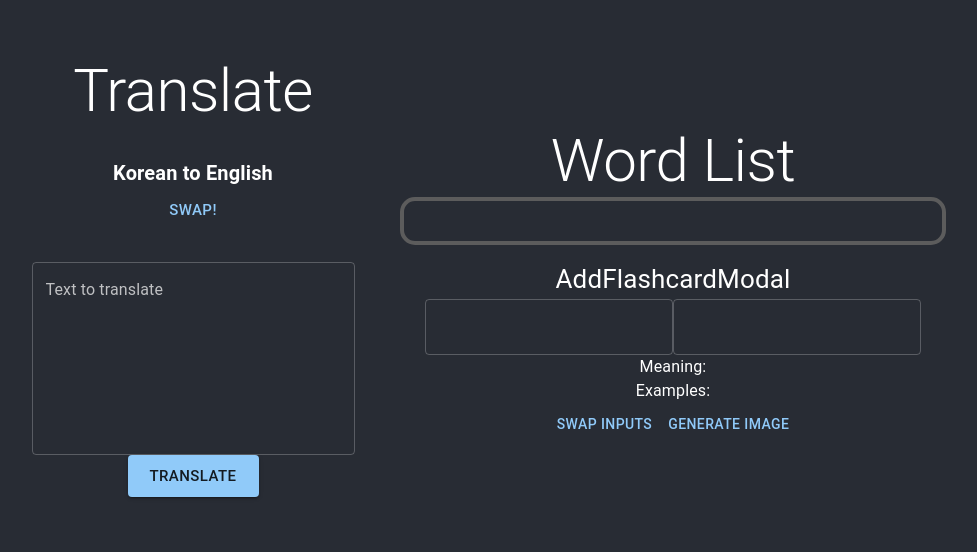
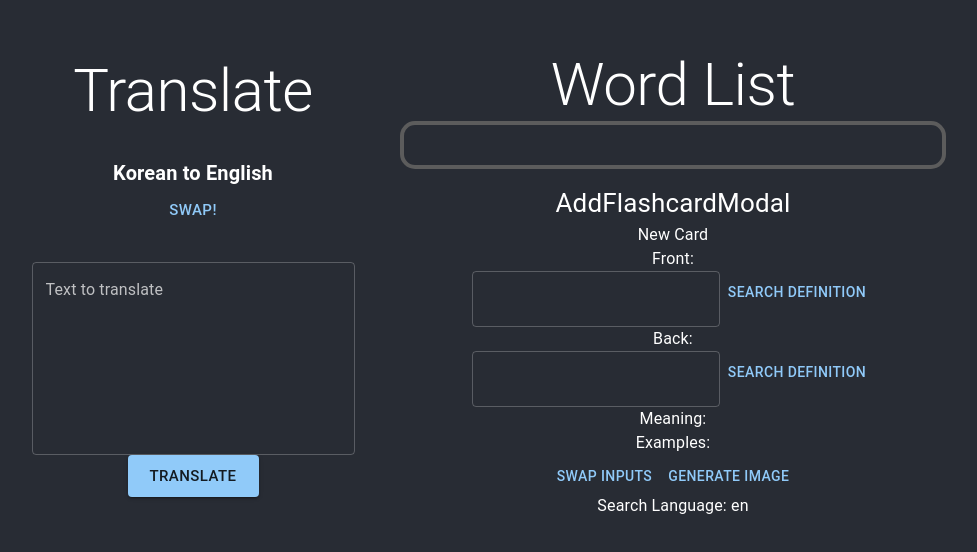
Before and after one commit to ElderlyC/Raven-Cards, a React (Create React App) app: page / in a window 1280 px wide. Shown: the part 124-676 px from the top of the page, without its empty margins (159-1136 px from the left). Built offline with nearby package versions, Linux system fonts and the light colour scheme.

Commit message:
search definition for both langs

```diff
--- a/T2.tsx
+++ b/T2.tsx
@@ -39,10 +39,10 @@ app.post("/translate", async (req, res) => {
 
 app.get("/define", async (req, res) => {
   try {
-    const { text } = req.query;
+    const { text, to } = req.query;
     const definition = await client.define({
       // control button for language: get definition in en or kr
-      to: "en",
+      to: to,
       text: text,
     });
     res.status(200).json({
--- a/src/App.tsx
+++ b/src/App.tsx
@@ -7,7 +7,7 @@ import AddFlashcard from "./Components/AddFlashcard/AddFlashcard";
 import { WordPair } from "./types";
 import { ThemeProvider, createTheme } from "@mui/material/styles";
 import CssBaseline from "@mui/material/CssBaseline";
-import Button from "@mui/material/Button";
+import { Typography } from "@mui/material";
 
 const darkTheme = createTheme({
   palette: {
@@ -27,6 +27,7 @@ function App() {
   const [examples, setExamples] = useState<
     { text: string; translatedText: string }[]
   >([]);
+  const [toLang, setToLang] = useState("en");
 
   //const [imageLink, setImage] = useState("");
   const [counter, setCounter] = useState(0);
@@ -62,23 +63,26 @@ function App() {
     setWordlist((prev) => [...prev, ...newPairsArray]);
   };
 
-  const handleAddCard = async (pair: WordPair) => {
-    setPair(pair);
+  const handleGenerateDefinition = async (searchWord: string) => {
+    /[a-zA-Z+]/.test(searchWord) ? setToLang("ko") : setToLang("en");
+    const updatedToLang = /[a-zA-Z+]/.test(searchWord) ? "ko" : "en";
     try {
       const response = await axios.get<{
         meaning: string;
         examples: { text: string; translatedText: string }[];
       }>("http://localhost:3002/define", {
-        // add 'to' lang to params to change translating lang
-        params: { text: pair.source },
+        params: { text: searchWord, to: updatedToLang },
       });
-      console.log("Meaning:", response.data.meaning);
       setMeaning(response.data.meaning);
-      console.log("Examples:", response.data.examples);
       response.data.examples && setExamples(response.data.examples);
     } catch (error) {
       console.error("Error fetching definition:", error);
     }
+  };
+
+  const handleAddCard = async (pair: WordPair) => {
+    setPair(pair);
+    handleGenerateDefinition(pair.source);
   };
 
   useEffect(() => {
@@ -107,7 +111,9 @@ function App() {
               pair={cardPair}
               meaning={meaning}
               examples={examples}
+              onSearchDefinition={handleGenerateDefinition}
             />
+            <Typography>Search Language: {toLang}</Typography>
           </div>
 
           {/* setCounter(0); */}
--- a/src/Components/AddFlashcard/AddFlashcard.tsx
+++ b/src/Components/AddFlashcard/AddFlashcard.tsx
@@ -4,25 +4,32 @@ import { useState, useEffect } from "react";
 // papago define used when a new card is created (attempt to get definition =meaning+examples)
 // -new flashcard button
 // --opens a modal (hide other components, all in App.tsx)
-// --autofills inputs using source and target from WordPair
-// --auto generates a meaning/examples
 // --optional image generator button
-// --swap inputs button
 // -extract code from TranslationPair, delete it
 
 type AddCardProps = {
   pair: WordPair;
   meaning: string;
   examples: { text: string; translatedText: string }[];
+  onSearchDefinition: (input1: string) => void;
 };
 
-const AddFlashcard: React.FC<AddCardProps> = ({ pair, meaning, examples }) => {
+const AddFlashcard: React.FC<AddCardProps> = ({
+  pair,
+  meaning,
+  examples,
+  onSearchDefinition,
+}) => {
   const [input1, setInput1] = useState(pair.source);
   const [input2, setInput2] = useState(pair.target);
 
-  const handleSwap = () => {
+  const handleSwapInputs = () => {
     setInput1(input2);
     setInput2(input1);
+  };
+
+  const handleSearchDefinition = (word: string) => {
+    onSearchDefinition(word);
   };
 
   useEffect(() => {
@@ -33,10 +40,32 @@ const AddFlashcard: React.FC<AddCardProps> = ({ pair, meaning, examples }) => {
   return (
     <div>
       AddFlashcardModal
-      <Typography>{pair.source + pair.target}</Typography>
+      <Typography>New Card</Typography>
       <Box>
-        <TextField id="source" variant="outlined" value={input1} />
-        <TextField id="target" variant="outlined" value={input2} />
+        <Box>
+          <Typography>Front:</Typography>
+          <TextField
+            id="source"
+            variant="outlined"
+            value={input1}
+            onChange={(e) => setInput1(e.target.value)}
+          />
+          <Button onClick={() => handleSearchDefinition(input1)}>
+            Search Definition
+          </Button>
+        </Box>
+        <Box>
+          <Typography>Back:</Typography>
+          <TextField
+            id="target"
+            variant="outlined"
+            value={input2}
+            onChange={(e) => setInput2(e.target.value)}
+          />
+          <Button onClick={() => handleSearchDefinition(input2)}>
+            Search Definition
+          </Button>
+        </Box>
       </Box>
       <Box>
         <Typography>Meaning: {meaning}</Typography>
@@ -44,7 +73,7 @@ const AddFlashcard: React.FC<AddCardProps> = ({ pair, meaning, examples }) => {
           <Typography>Examples: {examples[0]?.translatedText}</Typography>
         )}
       </Box>
-      <Button onClick={handleSwap}>Swap Inputs</Button>
+      <Button onClick={handleSwapInputs}>Swap Inputs</Button>
       <Button>Generate Image</Button>
     </div>
   );
```
Also changed, not shown: src/Planning/Plan.txt.
